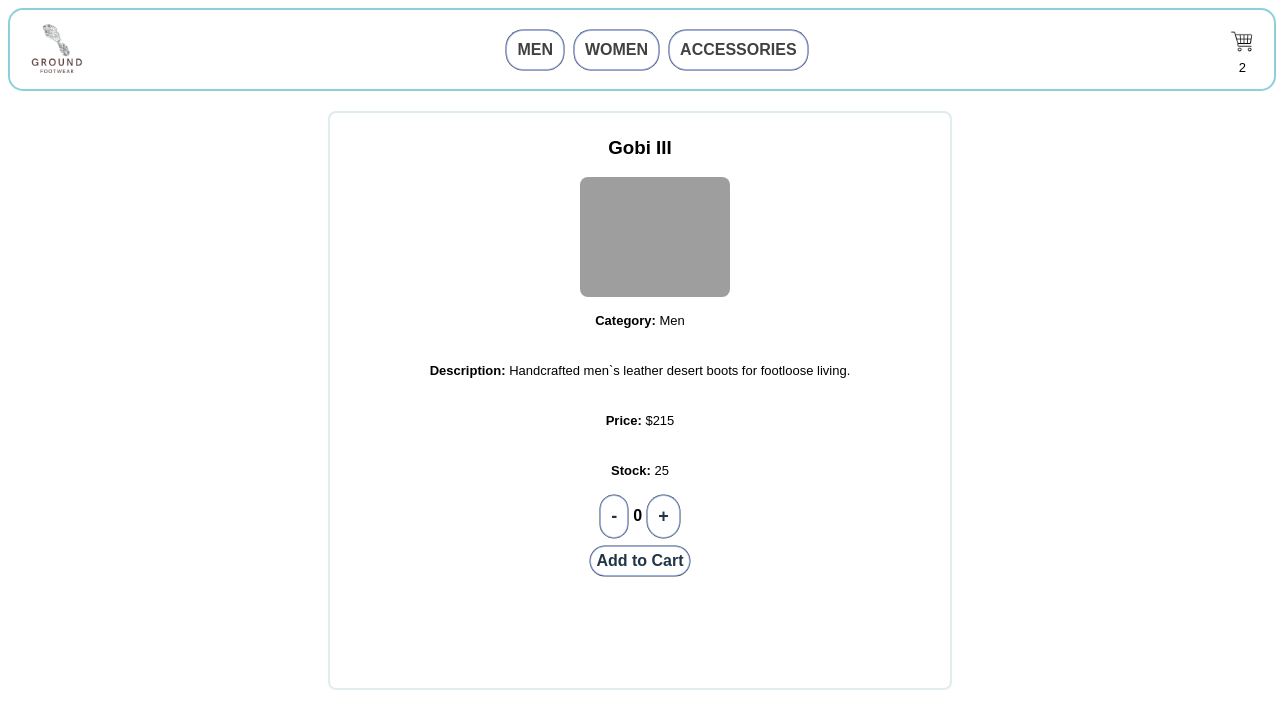
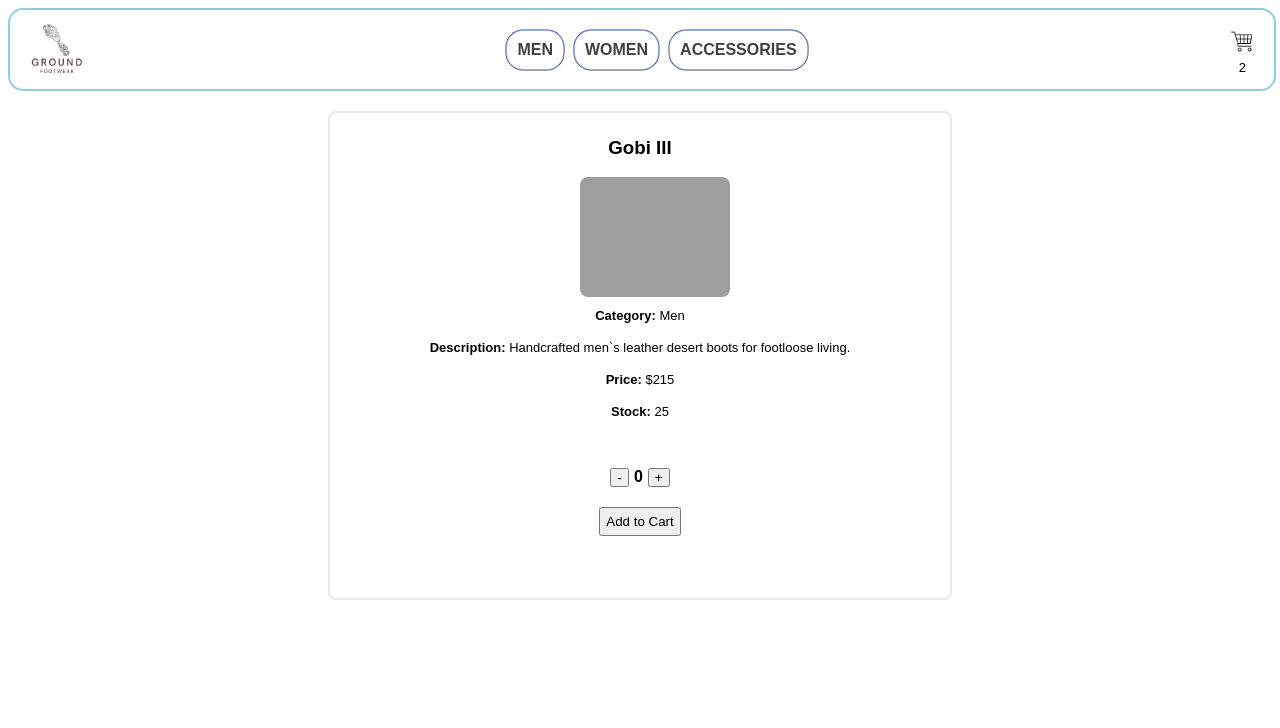
Before and after one commit to JFederico-Rossi/reactJs-coderHouse, a React (Vite) app: page /product/1 in a window 1280 px wide. Shown: the top 728 px of the page. Built offline with nearby package versions, Linux system fonts and the light colour scheme; grey boxes are pictures that could not be loaded; a web font is replaced by a local one.

Commit message:
Sincronicé el count y agregué botón de View Cart. También hice renderizado condicional en items con stock menor a 3 unidades

```diff
--- a/src/components/Item/Item.jsx
+++ b/src/components/Item/Item.jsx
@@ -3,12 +3,12 @@
 
 import { useNavigate } from "react-router-dom";
 
-export default function Item({id, name, img, category, price, stock}) {
-const navigate = useNavigate();
+export default function Item({ id, name, img, category, price, stock }) {
+  const navigate = useNavigate();
 
-const handleClick = (id) => {
-  navigate(`/product/${id}`);
-};
+  const handleClick = (id) => {
+    navigate(`/product/${id}`);
+  };
 
   return (
     <>
@@ -18,7 +18,7 @@ const handleClick = (id) => {
           flexDirection: "column",
           justifyContent: "center",
           alignItems: "center",
-          flexWrap: 'wrap',
+          flexWrap: "wrap",
           border: "solid 1px darkgreen",
           width: 180,
           height: 400,
@@ -32,7 +32,11 @@ const handleClick = (id) => {
         <img src={img} alt={name} style={{ width: 150, marginBottom: 20 }} />
         <p>{category}</p>
         <p>Precio $ {price}</p>
-        <p>Stock: {stock} </p>
+        {stock < 3 ? (
+          <p style={{ color: "red" }}>Stock: {stock} </p>
+        ) : (
+          <p>Stock: {stock} </p>
+        )}
         <button onClick={() => handleClick(id)}> See details </button>
       </article>
     </>
--- a/src/components/ItemCount/ItemCount.css
+++ b/src/components/ItemCount/ItemCount.css
@@ -13,38 +13,13 @@
 }
 
 .countButton {
-    background-color: white;
-    border: solid 1px rgba(104, 139, 226, 0.701);
     margin: 2px 5px 2px 5px;
-    text-align: center;
-    font-weight: 600;
-    font-size: large;
-    padding: 10px;
-    color: #213547;
-    border-radius: 17px;
-    cursor: pointer;
-    box-shadow: 0 0 0 0.5px #414141;
-
+    padding: 0px 5px;
 }
 
-.countButton:hover{
-    background-color: rgba(107, 107, 167, 0.552);
-}
+
 
 .addButton{
-    background-color: white;
-    border: solid 1px rgba(104, 139, 226, 0.701);
     margin: 0 auto;
-    text-align: center;
-    font-weight: 600;
-    font-size: medium;
     padding: 5px;
-    color: #213547;
-    border-radius: 17px;
-    cursor: pointer;
-    box-shadow: 0 0 0 0.5px #414141;
 }
-
-.addButton:hover{
-    background-color: rgba(107, 107, 167, 0.552);
-}
--- a/src/components/ItemCount/ItemCount.jsx
+++ b/src/components/ItemCount/ItemCount.jsx
@@ -1,7 +1,8 @@
 import "./ItemCount.css";
 import { useState } from "react";
 
-export default function ItemCount({stock}) {
+// eslint-disable-next-line react/prop-types
+export default function ItemCount({ stock, onAddToCart }) {
   const [contador, setContador] = useState(0);
 
   const handleClickDec = () => {
@@ -16,7 +17,10 @@ export default function ItemCount({stock}) {
     }
   };
   const handleClickAdd = () => {
-    console.log( contador + " items were added to your cart");
+    if (contador > 0) {
+      onAddToCart(contador);
+    }
+    console.log(contador + " items were added to your cart");
   };
   return (
     <>
@@ -30,7 +34,11 @@ export default function ItemCount({stock}) {
             +
           </button>
         </div>
-        <button onClick={handleClickAdd} className="addButton" disabled= {!stock}>
+        <button
+          onClick={handleClickAdd}
+          className="addButton"
+          disabled={!stock}
+        >
           Add to Cart
         </button>
       </div>
--- a/src/components/ItemDetail/ItemDetail.css
+++ b/src/components/ItemDetail/ItemDetail.css
@@ -4,7 +4,7 @@
     background-color: white;
     border-radius: 0.5rem;
     padding: 5px 10px 0px 10px;
-    height: 570px;
+    height: 480px;
     margin: 20px auto 0 auto;
 }
 
@@ -20,6 +20,11 @@
 }
 
 .InfoDetail{
-    margin: 20px;
+    margin: 15px;
     text-align: center;
 }
+
+.countCartButton {
+    width: 80px;
+    margin: 0 45%;
+}
--- a/src/components/ItemDetail/ItemDetail.jsx
+++ b/src/components/ItemDetail/ItemDetail.jsx
@@ -1,6 +1,8 @@
 /* eslint-disable react/prop-types */
 import ItemCount from "../ItemCount/ItemCount";
-import './ItemDetail.css'
+import "./ItemDetail.css";
+import { useState } from "react";
+import { Link } from "react-router-dom";
 
 export default function ItemDetail({
   name,
@@ -10,26 +12,28 @@ export default function ItemDetail({
   price,
   stock,
 }) {
+  const [quantityAdded, setQuantityAdded] = useState(0);
+
+  const handleAddToCart = (quantity) => {
+    setQuantityAdded(quantity);
+  };
+
   return (
     <>
-      <article
-        className="CardItemDetail">
+      <article className="CardItemDetail">
         <header className="Header">
           <h3 className="ItemHeader">{name}</h3>
         </header>
         <picture>
-          <img
-            src={img}
-            alt={name}
-            className="ItemImgDetail"
-          />
+          <img src={img} alt={name} className="ItemImgDetail" />
         </picture>
         <div
           style={{
             display: "flex",
             flexDirection: "column",
-            gap: 10,
-            flexWrap: 'wrap',
+            gap: 2,
+            flexWrap: "wrap",
+            marginBottom: 25,
           }}
         >
           <p className="InfoDetail">
@@ -46,8 +50,21 @@ export default function ItemDetail({
             <strong>Stock:</strong> {stock}
           </p>
         </div>
-        <div>
-          <ItemCount stock={stock} />
+        <div style={{height: "200px"}}>
+          {quantityAdded > 0 ? (
+            <>
+              <p style={{ color: "blue", margin: "0px 200px 30px 100px" }}>
+                Items successfully added to the cart
+              </p>
+              <button className="countCartButton">
+                <Link to={"/cart"} className="linkNav">
+                  View Cart
+                </Link>
+              </button>
+            </>
+          ) : (
+            <ItemCount stock={stock} onAddToCart={handleAddToCart} />
+          )}
         </div>
       </article>
     </>
```
